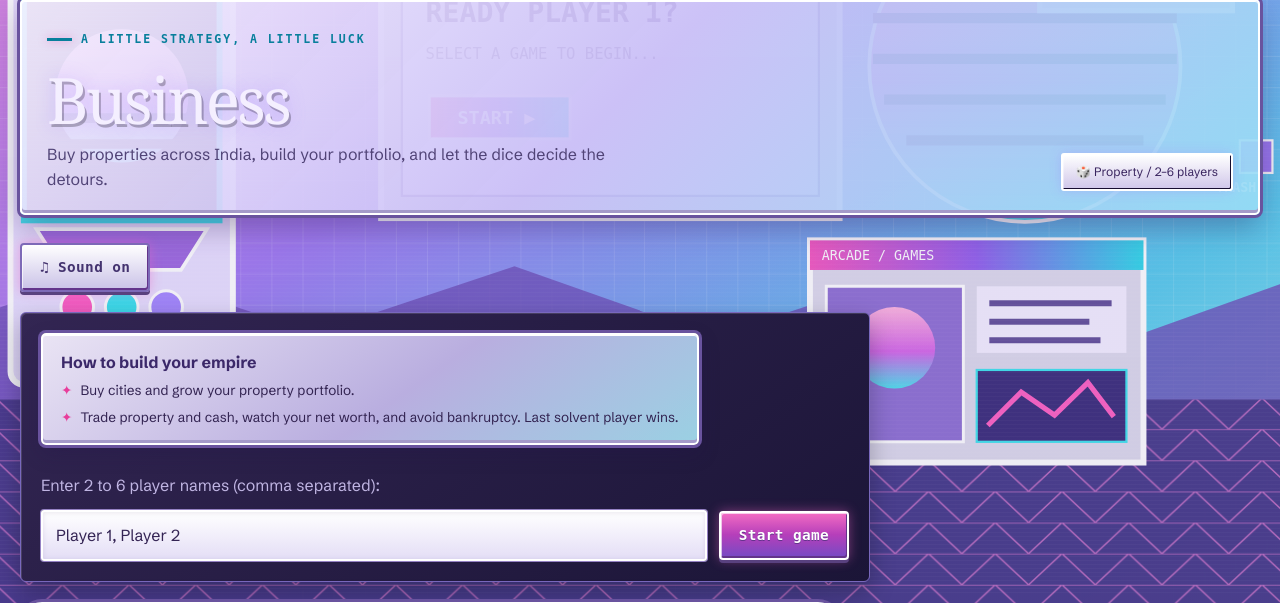
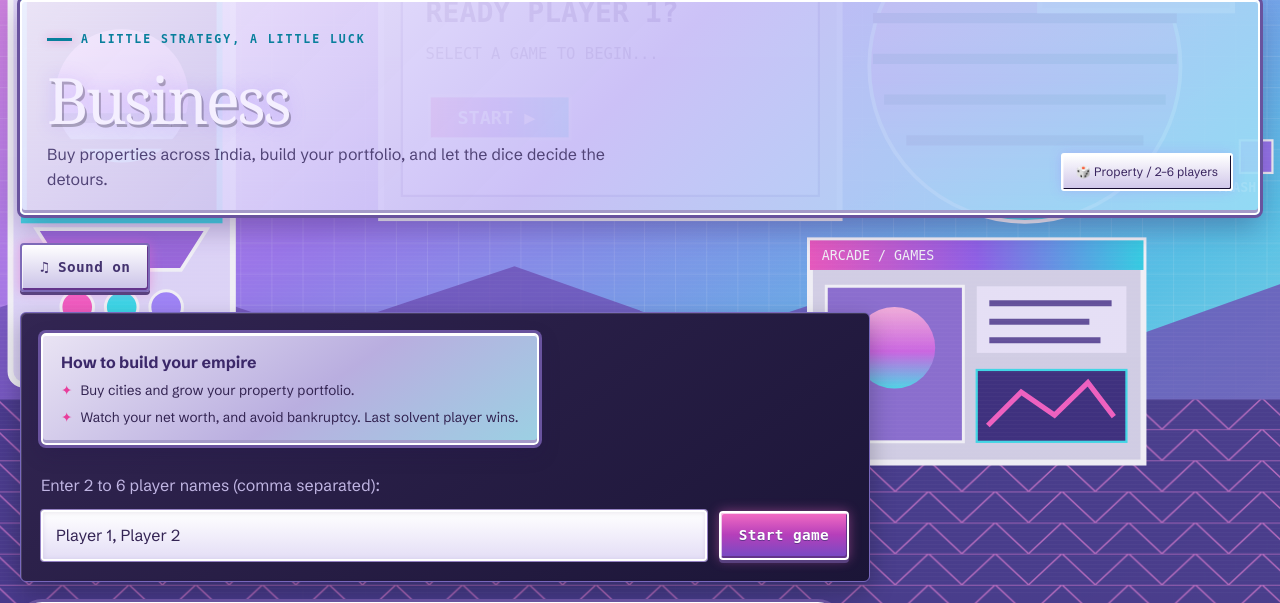
Before and after one commit to notyugg/chess--bot, a Flask app: page /business in a window 1280 px wide. Shown: the part 207-810 px from the top of the page. Run offline with Flask 3, Linux system fonts and the light colour scheme; some web fonts are replaced.

Commit message:
Remove Business trade UI and prompts

```diff
--- a/templates/business.html
+++ b/templates/business.html
@@ -7,7 +7,7 @@
   <div class="business-rules">
     <strong>How to build your empire</strong>
     <span>Buy cities and grow your property portfolio.</span>
-      <span>Trade property and cash, watch your net worth, and avoid bankruptcy. Last solvent player wins.</span>
+  <span>Watch your net worth, and avoid bankruptcy. Last solvent player wins.</span>
   </div>
   <p>Enter 2 to 6 player names (comma separated):</p>
   <input id="names" value="Player 1, Player 2" size="40">
@@ -185,32 +185,6 @@ function render() {
     const b = document.createElement("button"); b.textContent = label; if (secondary) b.className = "secondary";
     b.disabled = state.phase !== "roll"; b.onclick = handler; finance.appendChild(b);
   };
-  addFinanceBtn("Trade with player", () => {
-    const candidates = state.players.map((p, i) => i === state.current || p.bankrupt ? null : i + ": " + p.name + " (cash " + p.cash + ")").filter(Boolean).join("\n");
-    const targetRaw = prompt("Choose a player index:\n" + candidates);
-    if (targetRaw === null) return;
-    const target = Number(targetRaw.trim());
-    if (!Number.isInteger(target) || target === state.current || !state.players[target] || state.players[target].bankrupt) { setStatus("Invalid trade target.", true); return; }
-    const parseProps = (raw, list) => {
-      if (!raw.trim()) return [];
-      return raw.split(",").map(s => s.trim()).map(s => {
-        const n = Number(s);
-        if (Number.isInteger(n) && list.includes(n)) return n;
-        return list.find(i => BOARD[i].name.toLowerCase() === s.toLowerCase());
-      });
-    };
-    const giveRaw = prompt("Your properties to give (numbers, comma-separated):\n" + propList, "");
-    if (giveRaw === null) return;
-    const targetProps = state.players[target].properties || [];
-    const takeRaw = prompt("Their properties to receive (numbers, comma-separated):\n" + (targetProps.map(i => i + ": " + BOARD[i].name).join(" · ") || "None"), "");
-    if (takeRaw === null) return;
-    const give = parseProps(giveRaw, ownProps), take = parseProps(takeRaw, targetProps);
-    if (give.some(x => x === undefined) || take.some(x => x === undefined)) { setStatus("One of the property numbers is invalid.", true); return; }
-    const giveCash = Number(prompt("Cash you give:", "0") || 0), takeCash = Number(prompt("Cash you receive:", "0") || 0);
-    if (!Number.isFinite(giveCash) || !Number.isFinite(takeCash)) { setStatus("Cash amounts must be numbers.", true); return; }
-    if (!confirm("Confirm this trade with " + state.players[target].name + "?")) return;
-    act("trade", {target, give_properties: give, take_properties: take, give_cash: giveCash, take_cash: takeCash});
-  });
   side.appendChild(finance);
 }
 
```
